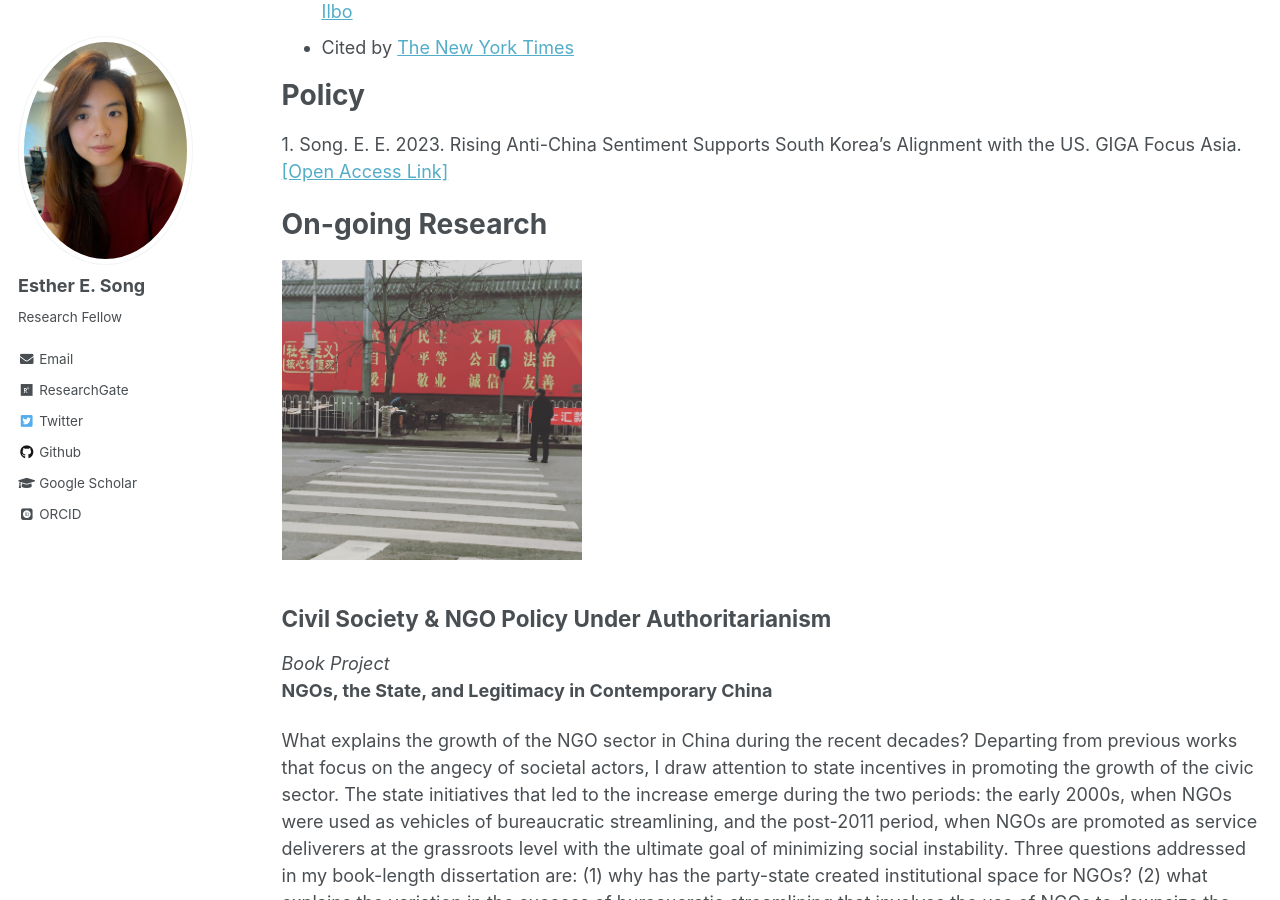
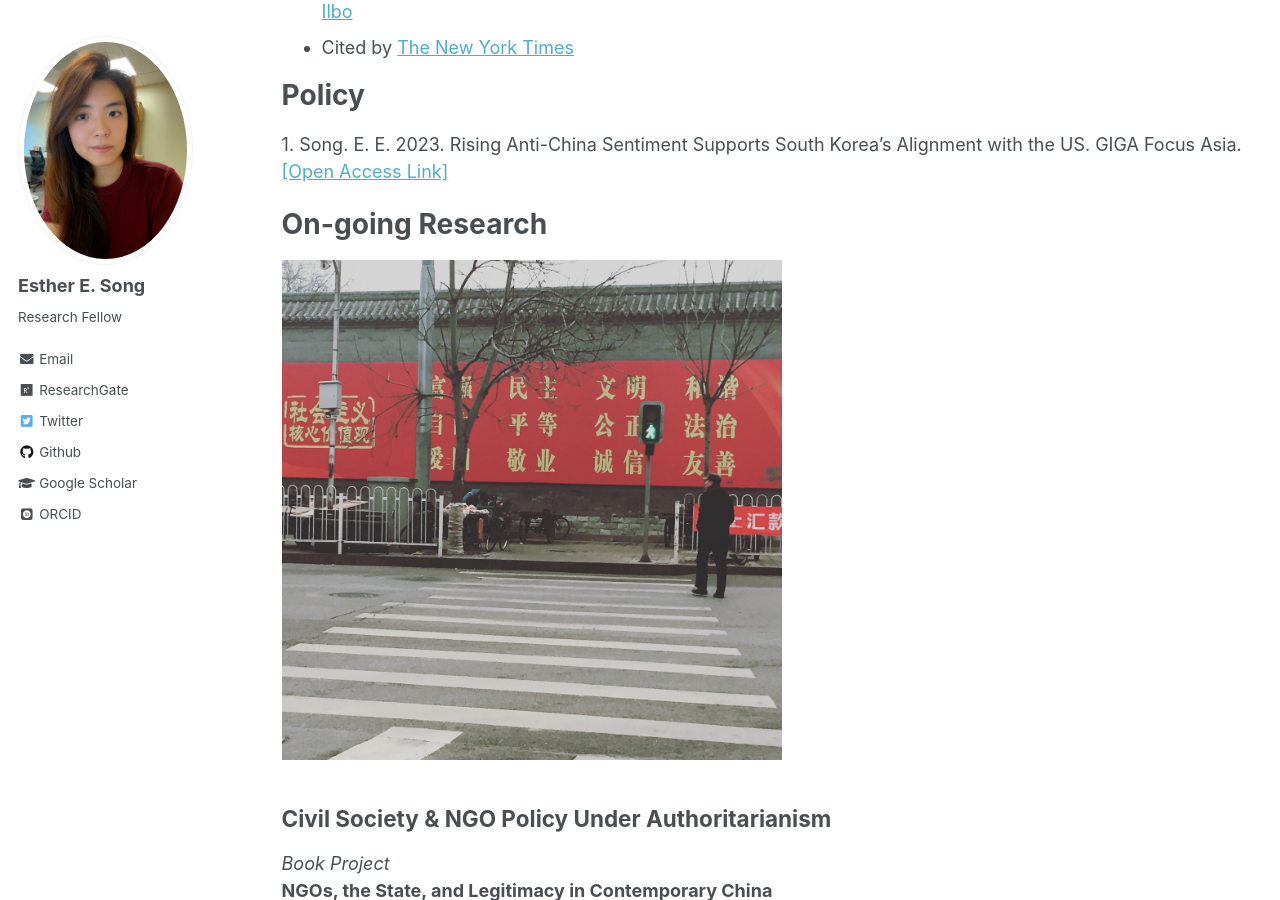
Before and after one commit to ehsong/ehsong.github.io, a Jekyll site: the page built from _pages/research.md, in a window 1280 px wide and 900 px high, scrolled down 1231 px. Built offline with Jekyll 4.4.1, drawn with Linux system fonts in a browser that asks for light colours; some web fonts are replaced.

Commit message:
Update research.md

```diff
--- a/_pages/research.md
+++ b/_pages/research.md
@@ -40,7 +40,7 @@
 
 # On-going Research
 
-<img src="https://github.com/ehsong/ehsong.github.io/blob/master/images/2021-11-27.jpg?raw=true" width="300" height="300">
+<img src="https://github.com/ehsong/ehsong.github.io/blob/master/images/2021-11-27.jpg?raw=true" width="500" height="500">
 
 ## Civil Society & NGO Policy Under Authoritarianism
 
```
